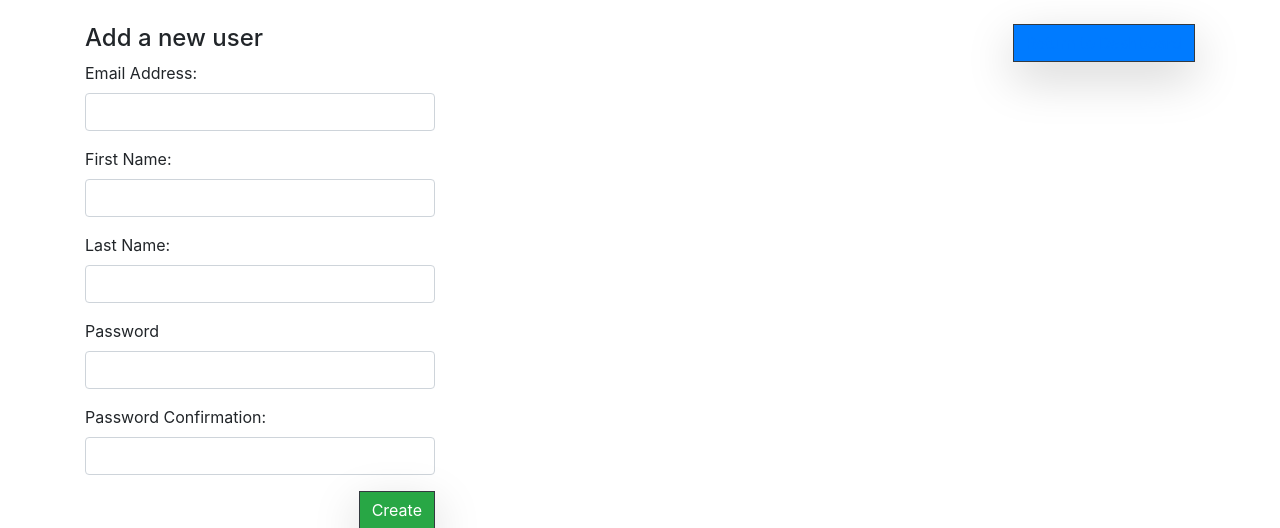
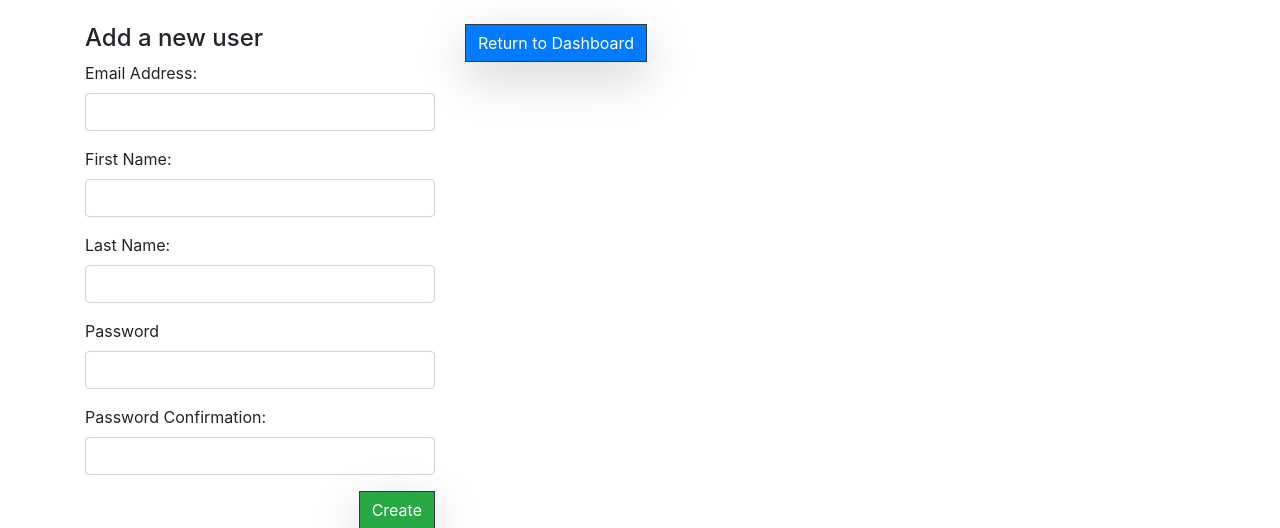
Before and after one commit to jedi132000/user_dashboard_proj, a Django app: page /users/new/ in a window 1280 px wide. Shown: the part 57-585 px from the top of the page. Run offline with Django 3.2, Linux system fonts and the light colour scheme; parts of the project's set-up code (start-up, migrations or seed data) failed here and were passed over; some libraries are stand-ins or nearby versions.

Commit message:
nina's new html

```diff
--- a/apps/user_dashboard/templates/user_dashboard/new.html
+++ b/apps/user_dashboard/templates/user_dashboard/new.html
@@ -62,7 +62,7 @@
                     </form>
                 </div>
                 <div class="col-md-8">
-                    <button class="float-right btn btn-primary border border-dark shadow-lg rounded-0"><a href="/dashboard/">Return to Dashboard</a></button>
+                        <a class="btn btn-primary border border-dark shadow-lg rounded-0" href="/dashboard/" role="button">Return to Dashboard</a>
                 </div>
         </div>
         </div>
```
